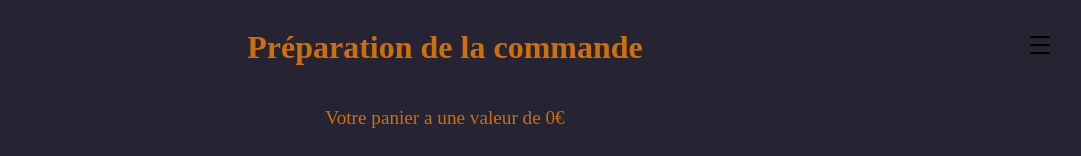
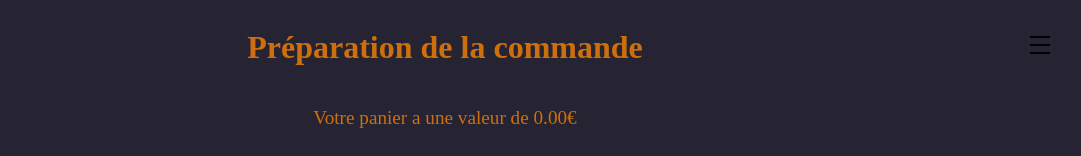
Before and after one commit to CorentinDebrabant/ProjGL, an Angular app: page /commande in a window 1280 px wide. Shown: the top 156 px of the page, without its empty margins (195-1276 px from the left). Built offline with nearby package versions, Linux system fonts and the light colour scheme.

Commit message:
Arrondi de nombre
Pipe pour arrondir les nombres

```diff
--- a/src/app/view/commande/commande.component.html
+++ b/src/app/view/commande/commande.component.html
@@ -2,7 +2,7 @@
   <span *ngIf="valide;then commande;else paiement"></span>
   <ng-template #paiement>
     <h1>Préparation de la commande</h1>
-    <p>Votre panier a une valeur de {{panier.getTotal()}}€</p>
+    <p>Votre panier a une valeur de {{panier.getTotal() | number : '1.2-2' }}€</p>
     <form [formGroup]="myform">
       <fieldset id="fadresse">
         <legend>Adresse de livraison</legend>
--- a/src/app/view/detail-livre/detail-livre.component.html
+++ b/src/app/view/detail-livre/detail-livre.component.html
@@ -11,7 +11,7 @@
             <p> Auteur : {{livre.getAuteur()}}</p>
             <p> Thème : {{livre.getTheme()}}</p>
             <p> ISBN : {{livre.getIsbn()}}</p>
-            <p> Note : {{livre.getNote()}}/5</p>
+            <p> Note : {{livre.getNote() | number : '1.2-2' }}/5</p>
           </td>
           <td class="description"> <p>{{livre.getResume()}}</p></td>
       </tr>
```
